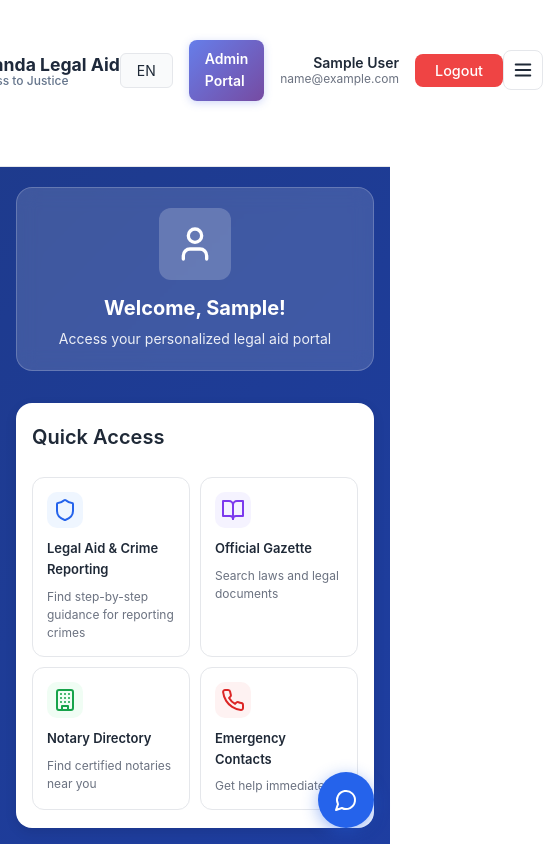
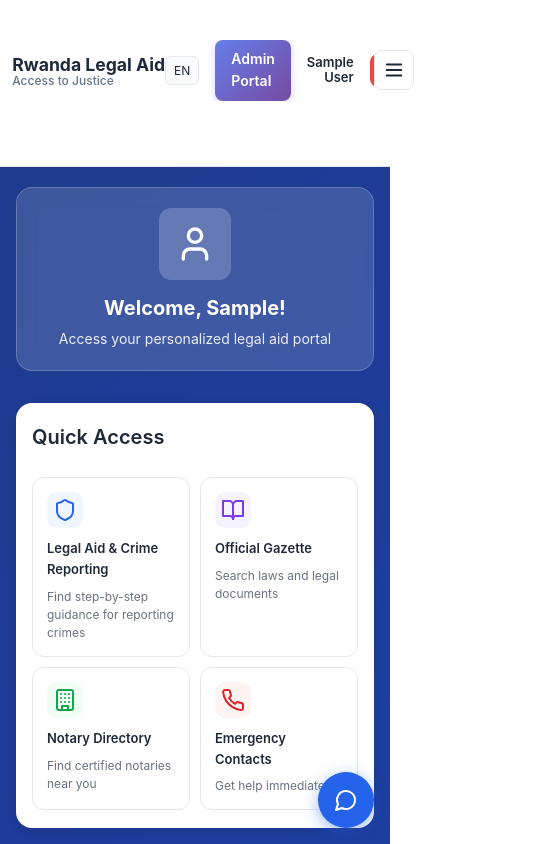
Before and after one commit to Mpatrick12/Digital-Legal-Aid, a React (Vite) app in the folder frontend/: page /dashboard in a window 390 px wide. Shown: the top 844 px of the page, 543 px wide, since content can reach past the window. Built offline with nearby package versions, Linux system fonts and the light colour scheme; sample sign-in values are in the browser's storage.

Commit message:
fix: dashboard nav overflow — add 1100px/900px breakpoints to prevent logout button clipping

```diff
--- a/frontend/src/pages/Dashboard.css
+++ b/frontend/src/pages/Dashboard.css
@@ -184,6 +184,9 @@
   display: flex;
   align-items: center;
   gap: 16px;
+  flex-shrink: 1;
+  min-width: 0;
+  overflow: hidden;
 }
 
 .language-selector {
@@ -502,6 +505,48 @@
   }
 }
 
+/* ── Medium screens: shrink nav-right items ── */
+@media (max-width: 1100px) {
+  .nav-right {
+    gap: 10px;
+  }
+
+  .language-selector {
+    padding: 7px 10px;
+    font-size: 13px;
+  }
+
+  .logout-btn {
+    padding: 7px 12px;
+    font-size: 13px;
+  }
+}
+
+@media (max-width: 900px) {
+  /* Hide user email — keep name + logout only */
+  .user-email {
+    display: none;
+  }
+
+  .nav-right {
+    gap: 8px;
+  }
+
+  .language-selector {
+    padding: 6px 8px;
+    font-size: 12px;
+  }
+
+  .logout-btn {
+    padding: 6px 10px;
+    font-size: 12px;
+  }
+
+  .user-name {
+    font-size: 13px;
+  }
+}
+
 /* ── Tablet & mobile: switch to hamburger ── */
 @media (max-width: 768px) {
   .nav-container {
```
